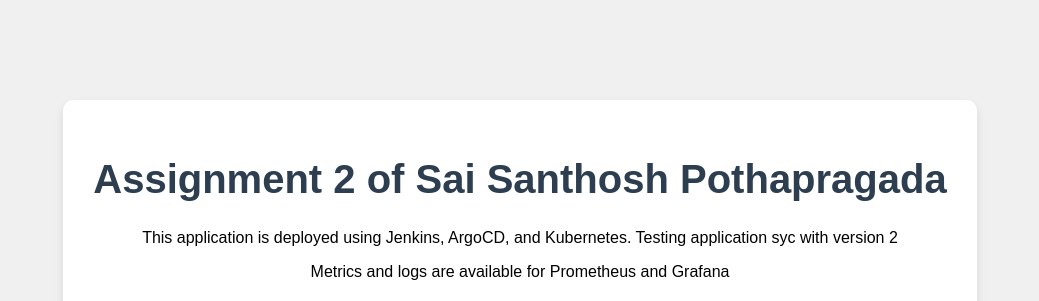
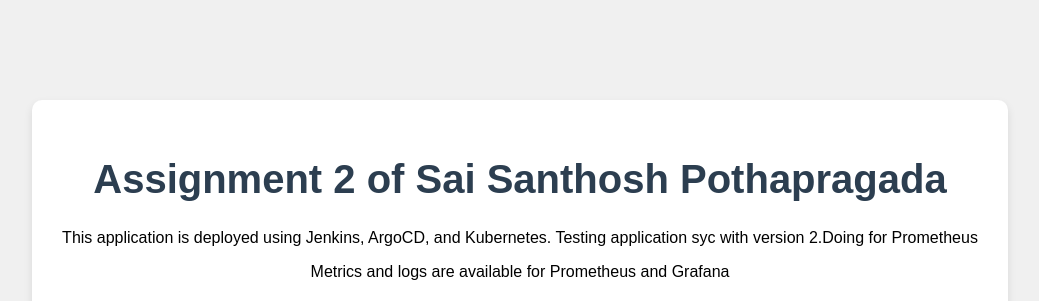
Before and after one commit to saisanthosh934/santhosh-sample-app, a Flask app: template app/templates/index.html in a window 1280 px wide. Shown: the top 301 px of the page, without its empty margins (120-1159 px from the left). Run offline with Flask 2, Linux system fonts and the light colour scheme; the template is opened without the code that fills it, so the values that code supplies are empty; parts of the project's set-up code (start-up, migrations or seed data) failed here and were passed over.

Commit message:
jenkins non working other working changes

```diff
--- a/app/templates/index.html
+++ b/app/templates/index.html
@@ -30,7 +30,7 @@
 <body>
     <div class="container">
         <h1>Assignment 2 of Sai Santhosh Pothapragada</h1>
-        <p>This application is deployed using Jenkins, ArgoCD, and Kubernetes. Testing application syc with version 2</p>
+        <p>This application is deployed using Jenkins, ArgoCD, and Kubernetes. Testing application syc with version 2.Doing for Prometheus</p>
         <p>Metrics and logs are available for Prometheus and Grafana</p>
         <div class="visit-count">
             Total Visits: {{ visit_count }}
```
Also changed, not shown: app/main.py (+0 -10 lines), 1 other file.
